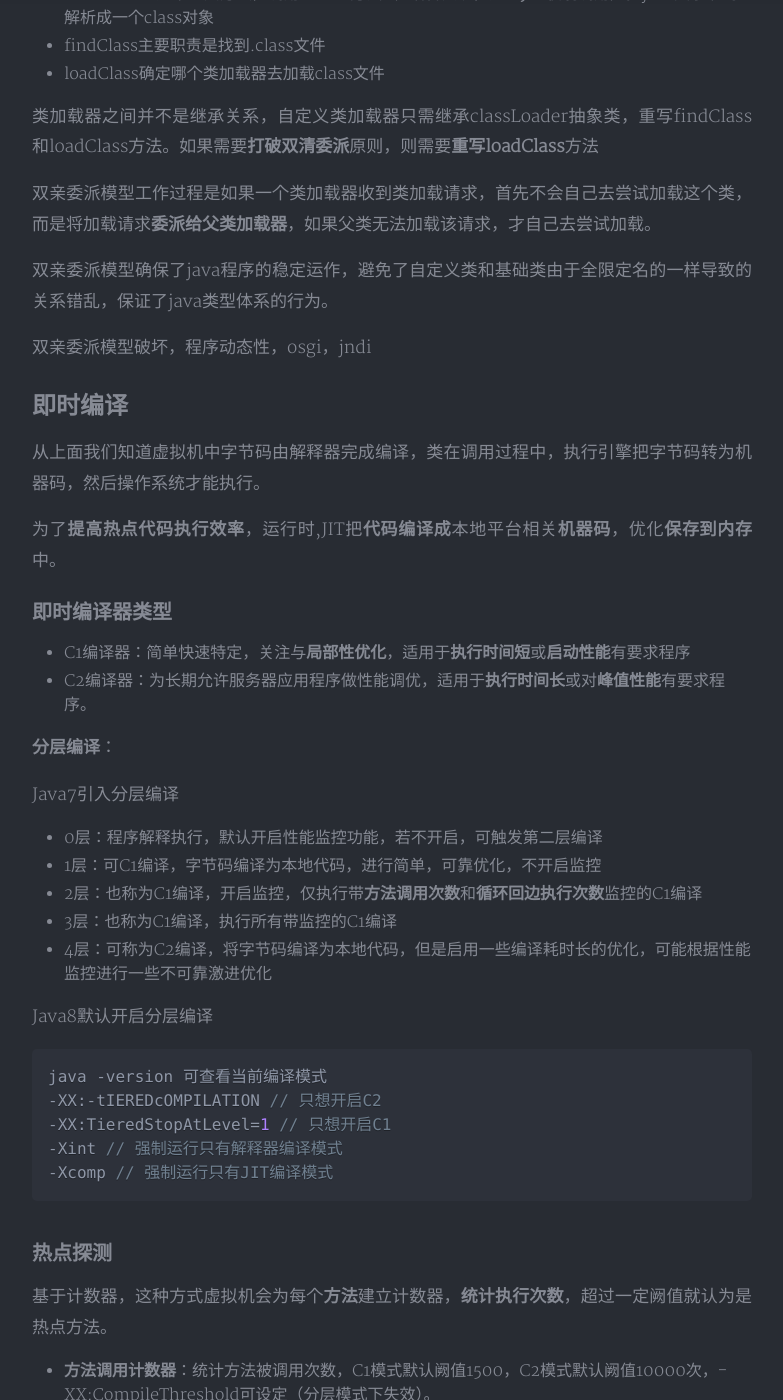
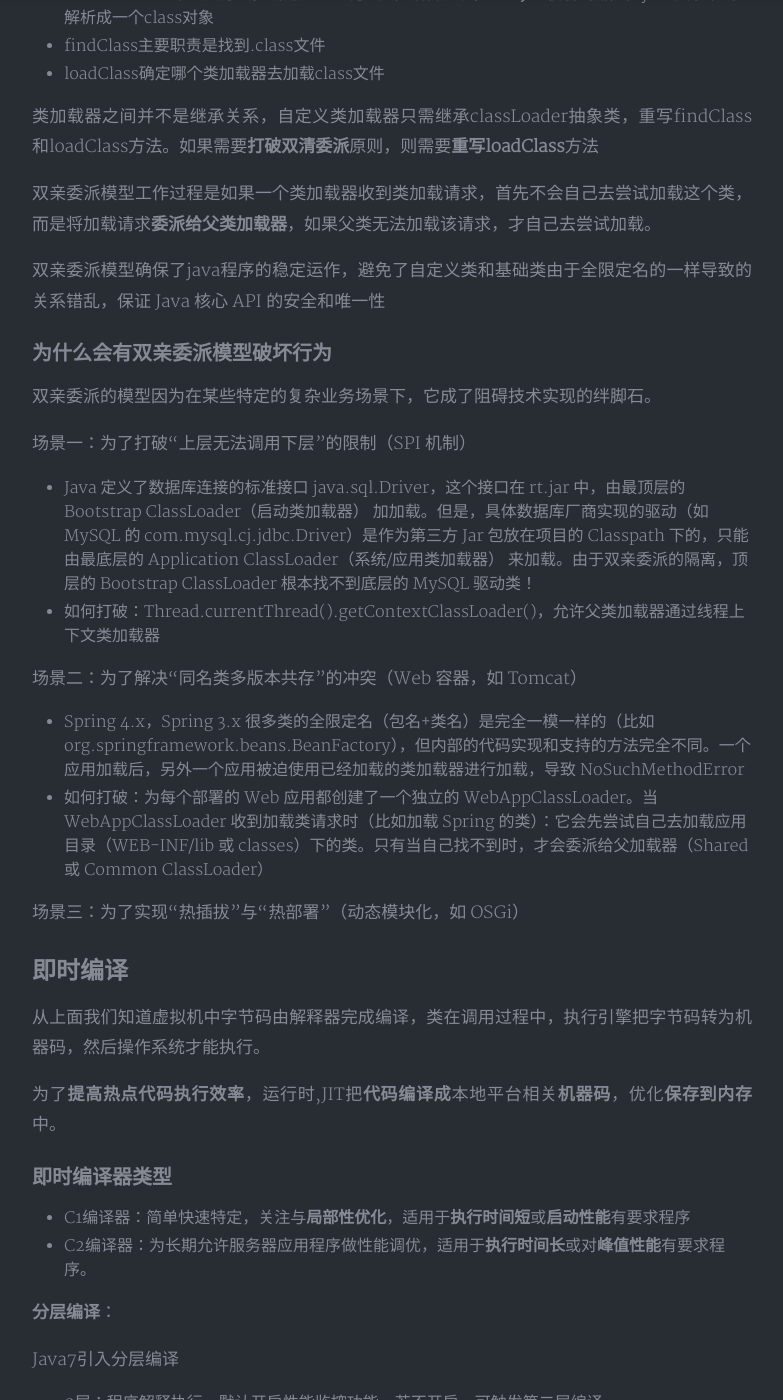
Before and after one commit to gobige/gobige.github.io, a Jekyll site: the page built from _posts/2018-03-28-class_loading_mechanism.md, in a window 1280 px wide and 1400 px high, scrolled down 7370 px. Shown: the whole window, without its empty margins (248-1031 px from the left). Built offline with Jekyll 4.4.1, drawn with Linux system fonts in a browser that asks for light colours; nearby versions of some CDN libraries; a style sheet for code colours, icons or effects is not loaded.

Commit message:
Update 2018-03-28-class_loading_mechanism.md

```diff
--- a/_posts/2018-03-28-class_loading_mechanism.md
+++ b/_posts/2018-03-28-class_loading_mechanism.md
@@ -203,10 +203,21 @@ public abstract class ClassLoader {
 
 双亲委派模型工作过程是如果一个类加载器收到类加载请求，首先不会自己去尝试加载这个类，而是将加载请求**委派给父类加载器**，如果父类无法加载该请求，才自己去尝试加载。
 
-双亲委派模型确保了java程序的稳定运作，避免了自定义类和基础类由于全限定名的一样导致的关系错乱，保证了java类型体系的行为。
+双亲委派模型确保了java程序的稳定运作，避免了自定义类和基础类由于全限定名的一样导致的关系错乱，保证 Java 核心 API 的安全和唯一性
 
-双亲委派模型破坏，程序动态性，osgi，jndi
+### 为什么会有双亲委派模型破坏行为
 
+双亲委派的模型因为在某些特定的复杂业务场景下，它成了阻碍技术实现的绊脚石。
+
+场景一：为了打破“上层无法调用下层”的限制（SPI 机制）
+- Java 定义了数据库连接的标准接口 java.sql.Driver，这个接口在 rt.jar 中，由最顶层的 Bootstrap ClassLoader（启动类加载器） 加加载。但是，具体数据库厂商实现的驱动（如 MySQL 的 com.mysql.cj.jdbc.Driver）是作为第三方 Jar 包放在项目的 Classpath 下的，只能由最底层的 Application ClassLoader（系统/应用类加载器） 来加载。由于双亲委派的隔离，顶层的 Bootstrap ClassLoader 根本找不到底层的 MySQL 驱动类！
+- 如何打破：Thread.currentThread().getContextClassLoader()，允许父类加载器通过线程上下文类加载器
+
+场景二：为了解决“同名类多版本共存”的冲突（Web 容器，如 Tomcat）
+- Spring 4.x，Spring 3.x 很多类的全限定名（包名+类名）是完全一模一样的（比如 org.springframework.beans.BeanFactory），但内部的代码实现和支持的方法完全不同。一个应用加载后，另外一个应用被迫使用已经加载的类加载器进行加载，导致 NoSuchMethodError
+- 如何打破：为每个部署的 Web 应用都创建了一个独立的 WebAppClassLoader。当 WebAppClassLoader 收到加载类请求时（比如加载 Spring 的类）：它会先尝试自己去加载应用目录（WEB-INF/lib 或 classes）下的类。只有当自己找不到时，才会委派给父加载器（Shared 或 Common ClassLoader）
+
+场景三：为了实现“热插拔”与“热部署”（动态模块化，如 OSGi）
 
 ## 即时编译
 
```
